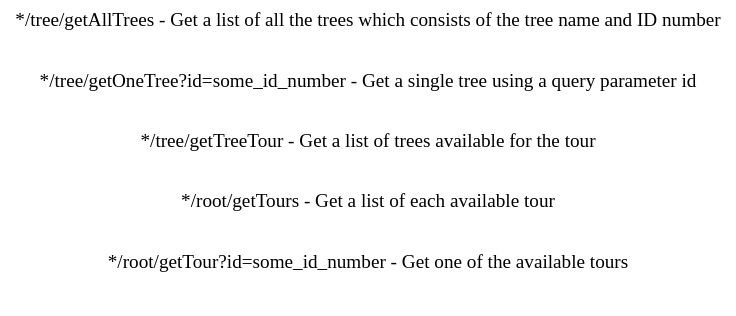
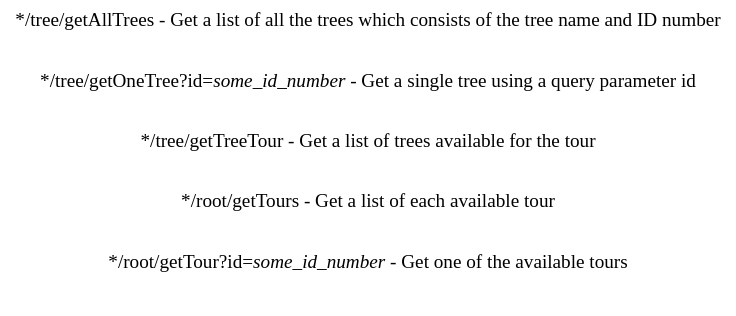
Before and after one commit to PraisEneh/WSUArboretumAPI, a website: page views/index.html in a window 1280 px wide. Shown: the part 160-476 px from the top of the page, 272-1008 px from the left. Drawn offline with Linux system fonts and the light colour scheme.

Commit message:
updated index

```diff
--- a/views/index.html
+++ b/views/index.html
@@ -14,13 +14,13 @@
 
         <p>*/tree/getAllTrees - Get a list of all the trees which consists of the tree name and ID number</p>
 
-        <p>*/tree/getOneTree?id=some_id_number - Get a single tree using a query parameter id</p>
+        <p>*/tree/getOneTree?id=<i>some_id_number</i> - Get a single tree using a query parameter id</p>
 
         <p>*/tree/getTreeTour - Get a list of trees available for the tour</p>
 
         <p>*/root/getTours - Get a list of each available tour</p>
 
-        <p>*/root/getTour?id=some_id_number - Get one of the available tours</p>
+        <p>*/root/getTour?id=<i>some_id_number</i> - Get one of the available tours</p>
 
         <h5>And the following subroutes</h5>
         <p>*/help - View the source code, documentation, and raise issues</p>
```
